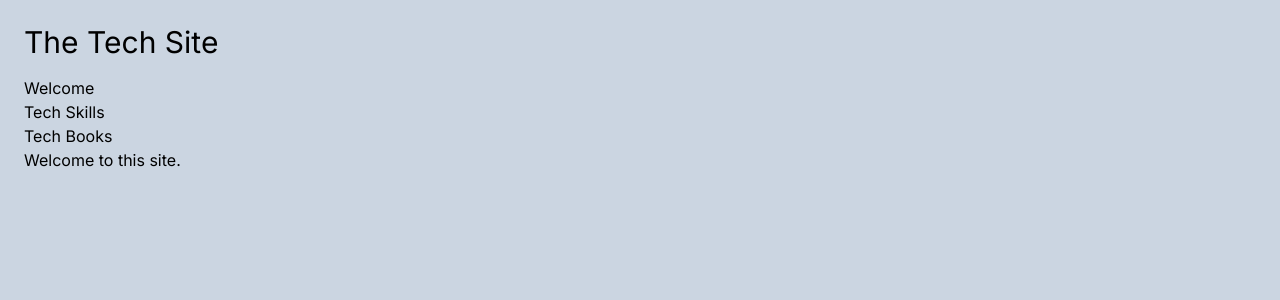
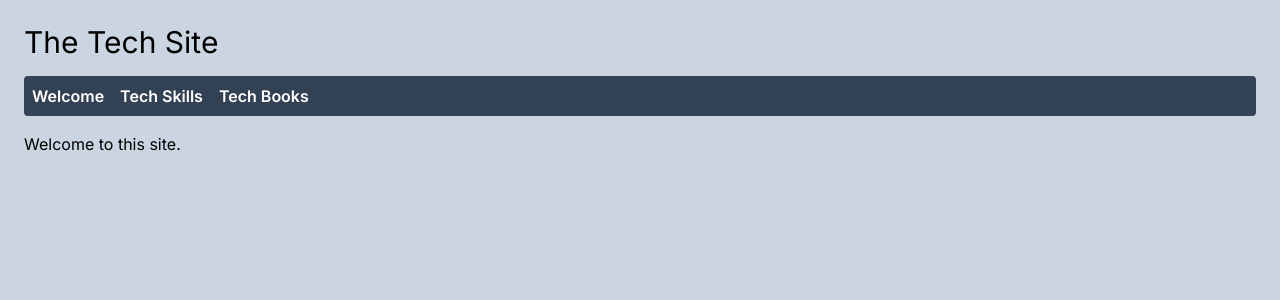
Before and after one commit to edwardtanguay/et454-nextjs-site, a Next.js app: page / in a window 1280 px wide. Shown: the top 300 px of the page. Built offline with nearby package versions, Linux system fonts and the light colour scheme.

Commit message:
nav styled

```diff
--- a/src/components/Nav.tsx
+++ b/src/components/Nav.tsx
@@ -3,7 +3,7 @@ import Link from "next/link"
 export const Nav = () => {
 	return (
 		<nav>
-			<ul>
+			<ul className="flex gap-4 bg-slate-700 text-white p-2 font-semibold rounded mb-4">
 				<li>
 					<Link href="/">Welcome</Link>
 				</li>
```
